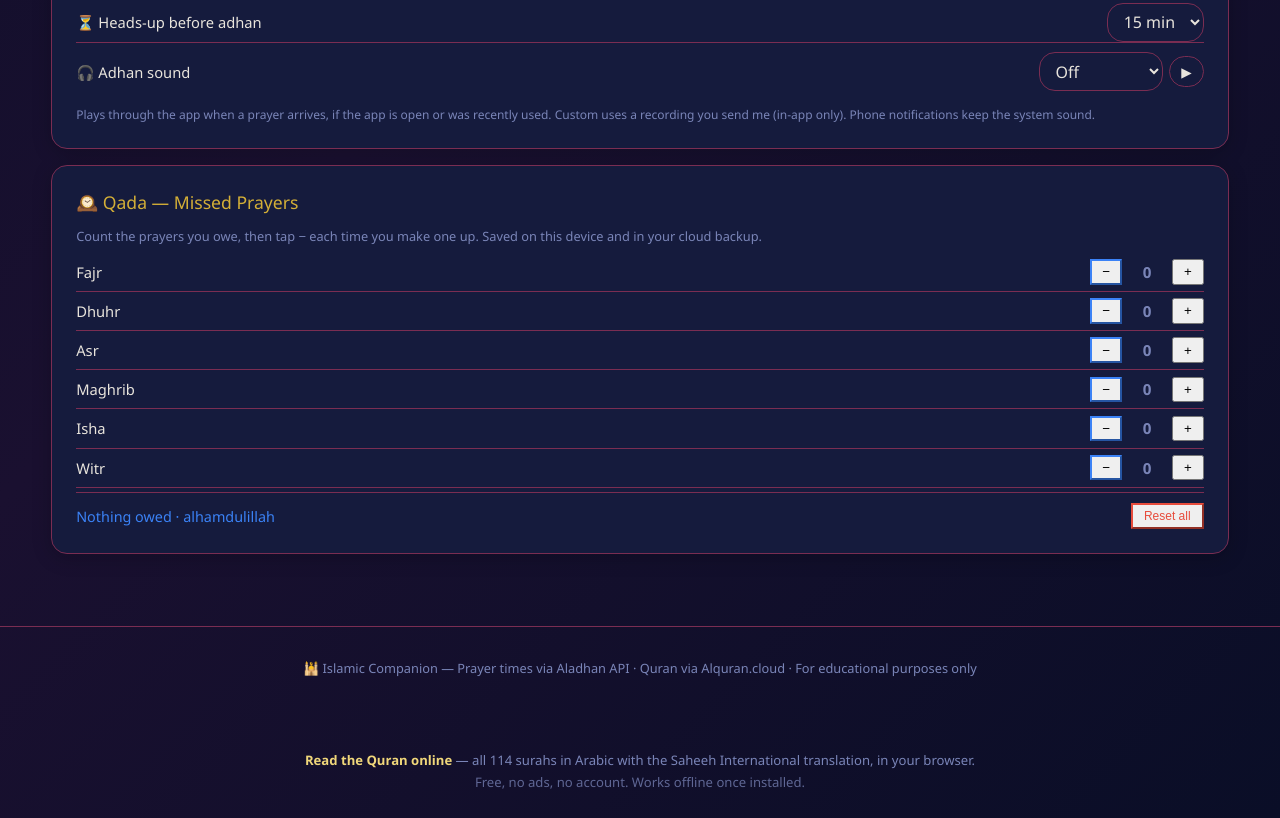
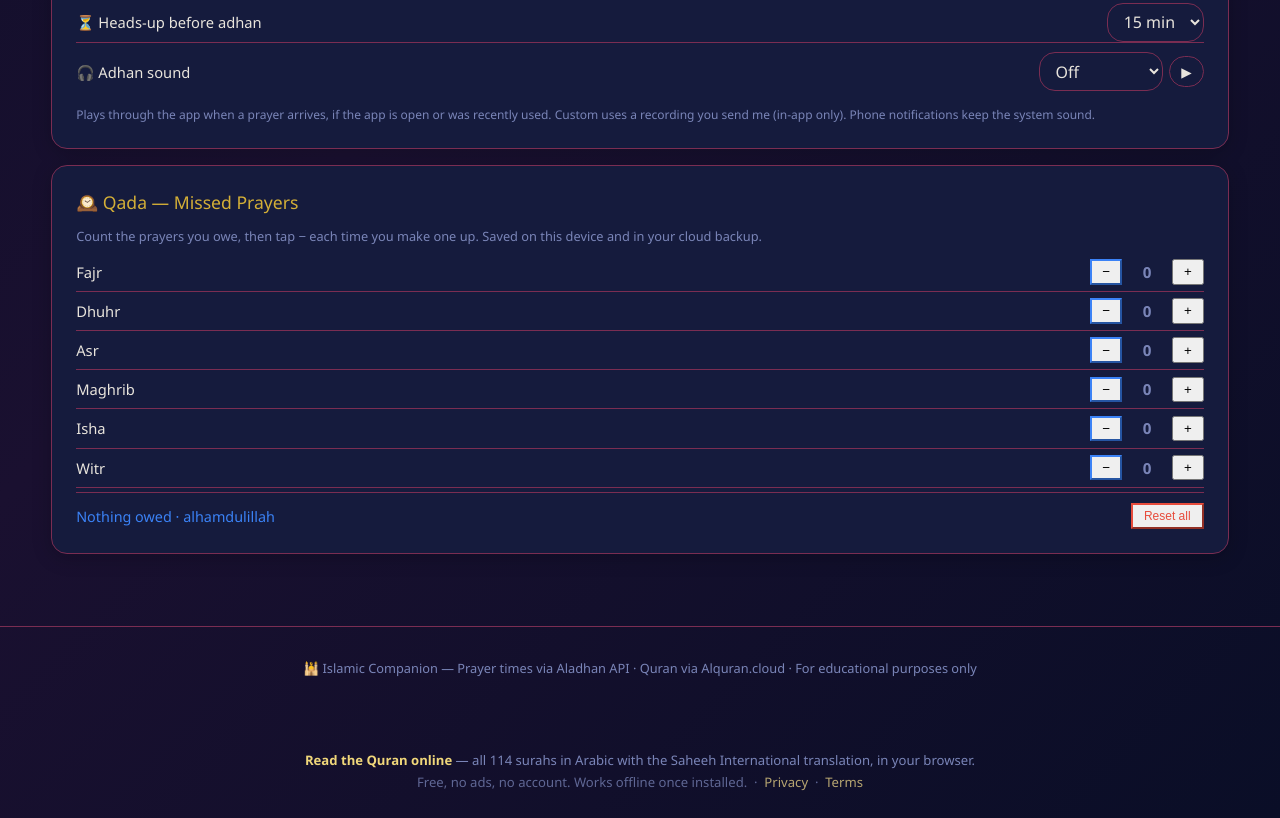
Before and after one commit to linkg540-coder/islamic-companion, a plain HTML site: page index.html in a window 1280 px wide. Shown: the part 1098-1916 px from the top of the page. Drawn offline with nearby package versions, Linux system fonts and the light colour scheme; no server answers; a web font is replaced by a local one.

Commit message:
Link Privacy and Terms from the footer

```diff
--- a/index.html
+++ b/index.html
@@ -220,5 +220,5 @@ document.addEventListener('touchend',function(e){const now=Date.now();if(now-las
 
 
 
-<footer style="max-width:900px;margin:2.5rem auto 1.5rem;padding:0 1rem;color:var(--muted);font-size:0.82rem;line-height:1.7;text-align:center"><p><a href="/quran/" style="color:var(--gold-light,#f0d98a);text-decoration:none"><strong>Read the Quran online</strong></a> — all 114 surahs in Arabic with the Saheeh International translation, in your browser.</p><p style="opacity:.75">Free, no ads, no account. Works offline once installed.</p></footer>
+<footer style="max-width:900px;margin:2.5rem auto 1.5rem;padding:0 1rem;color:var(--muted);font-size:0.82rem;line-height:1.7;text-align:center"><p><a href="/quran/" style="color:var(--gold-light,#f0d98a);text-decoration:none"><strong>Read the Quran online</strong></a> — all 114 surahs in Arabic with the Saheeh International translation, in your browser.</p><p style="opacity:.75">Free, no ads, no account. Works offline once installed. &nbsp;·&nbsp; <a href="/privacy.html" style="color:#f0d98a;text-decoration:none">Privacy</a> &nbsp;·&nbsp; <a href="/terms.html" style="color:#f0d98a;text-decoration:none">Terms</a></p></footer>
 </body></html>
```
